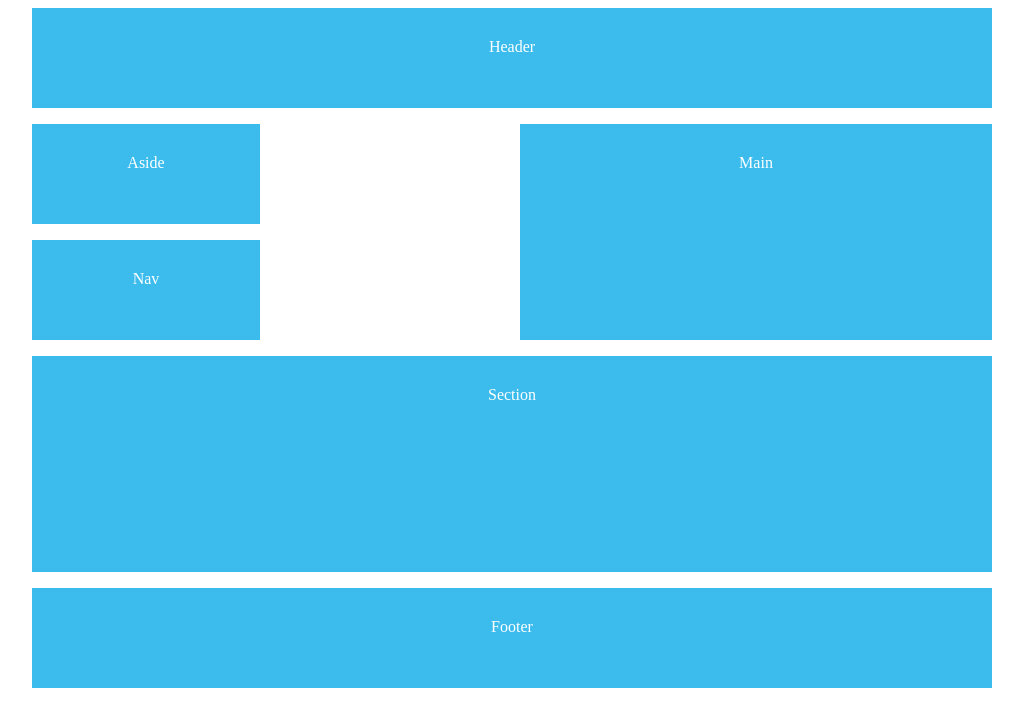
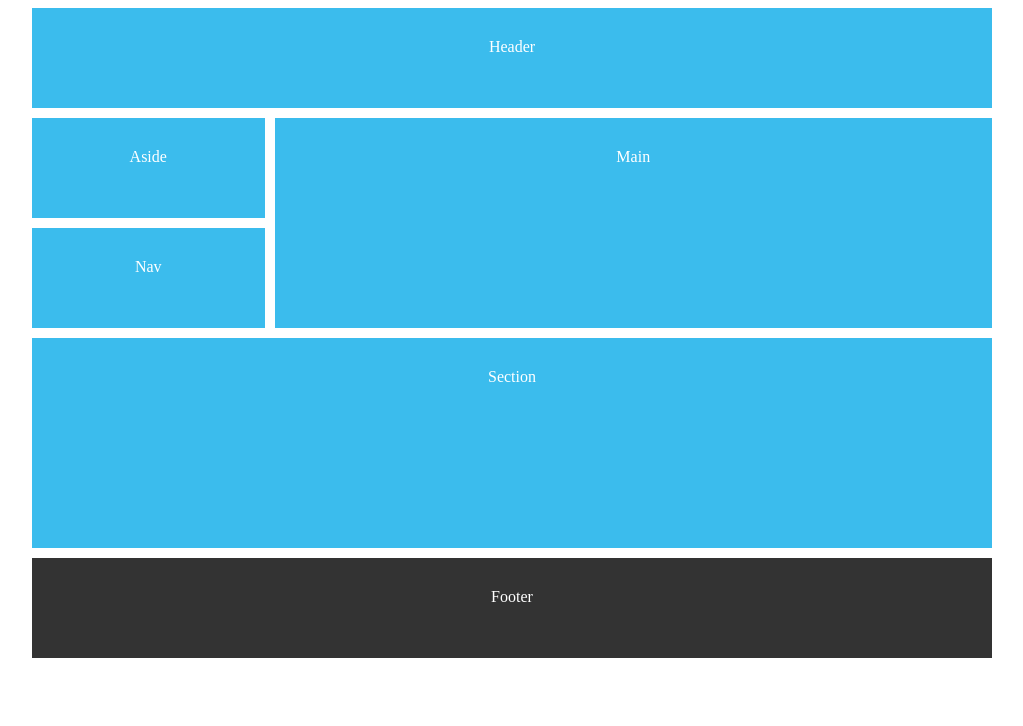
Before and after one commit to Adam-Ponting/the-net-ninja, a website: page css-grid-playlist/index.html in a window 1280 px wide. Shown: the whole page, without its empty margins (128-1151 px from the left). Drawn offline with Linux system fonts and the light colour scheme.

Commit message:
finished #10

```diff
--- a/css-grid-playlist/index.html
+++ b/css-grid-playlist/index.html
@@ -1,6 +1,8 @@
 <!DOCTYPE html>
 <html>
   <head>
+    <meta name="viewport" content="width=device-width,initial-scale=1" />
+
     <title>Using CSS Grid</title>
     <style>
       body {
@@ -12,22 +14,40 @@
         display: grid;
         grid-template-columns: repeat(4, 1fr);
         grid-auto-rows: minmax(100px, auto);
-        grid-gap: 1em;
+        grid-gap: 10px;
         max-width: 960px;
         margin: 0 auto;
         grid-template-areas:
           'header header header header'
-          'aside . main main'
-          'nav . main main'
+          'footer footer footer footer'
+          'main main main main'
+          'main main main main'
+          'aside aside nav nav'
           'section section section section'
-          'section section section section'
-          'footer footer footer footer';
+          'section section section section';
+      }
+      /* desktop grid */
+      @media screen and (min-width: 760px) {
+        #content {
+          display: grid;
+          grid-template-columns: repeat(4, 1fr);
+          grid-auto-rows: minmax(100px, auto);
+          grid-gap: 10px;
+          max-width: 960px;
+          margin: 0 auto;
+          grid-template-areas:
+            'header header header header'
+            'aside main main main'
+            'nav main main main'
+            'section section section section'
+            'section section section section'
+            'footer footer footer footer';
+        }
       }
       #content > * {
         background: #3bbced;
         padding: 30px;
       }
-
       header {
         grid-area: header;
       }
@@ -45,6 +65,7 @@
       }
       footer {
         grid-area: footer;
+        background: #333 !important;
       }
     </style>
   </head>
```
